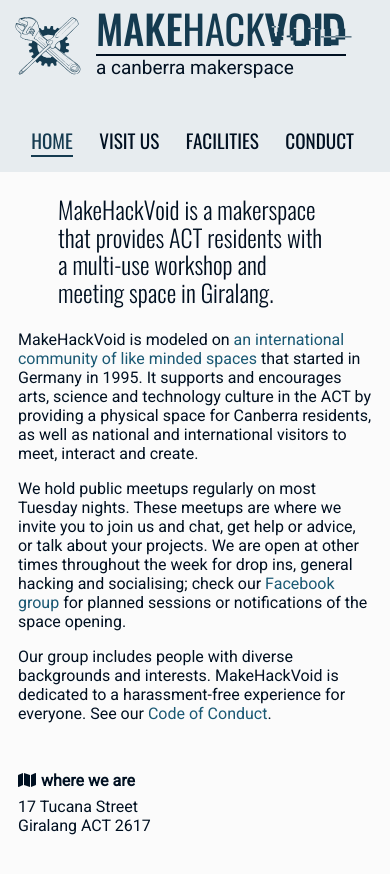
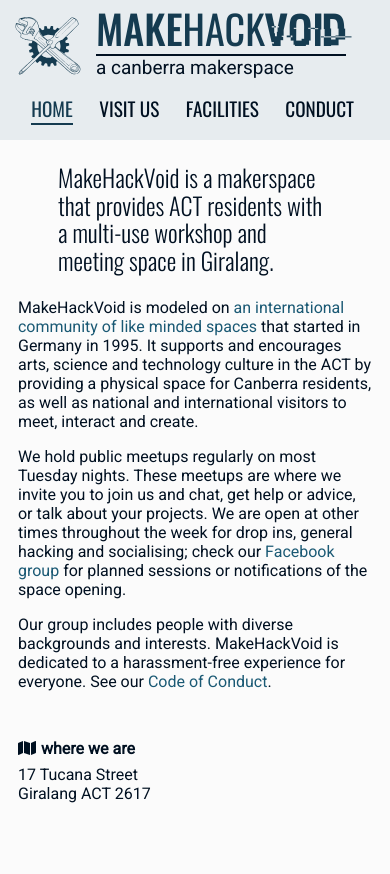
Before and after one commit to makehackvoid/canberramaker.space, a Jekyll site: the page built from index.html, in a window 390 px wide. Shown: the top 874 px of the page. Built offline with Jekyll 4.4.1, drawn with Linux system fonts in a browser that asks for light colours.

Commit message:
site layout: removed some space in header

```diff
--- a/_sass/layout/_site_layout.scss
+++ b/_sass/layout/_site_layout.scss
@@ -21,7 +21,7 @@
   @media (max-width: 700px) {
     grid-template-rows: [header-top] 1rem
                     [header] 60px
-                    [interaction-box] 2rem
+                    [interaction-box] 0
                     [navigation-box] 4rem
                     [content] minmax(0, auto)
                     [footer] 2rem [end-row];
```
